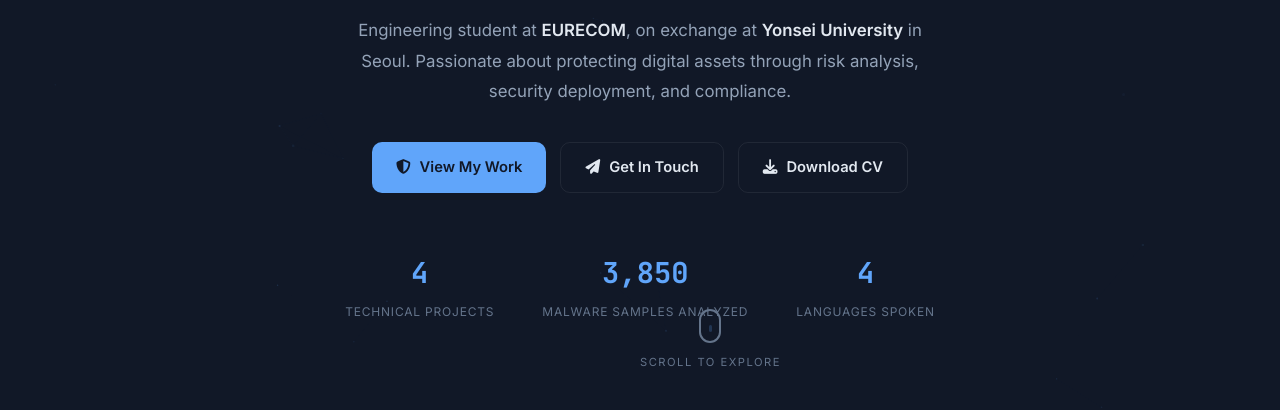
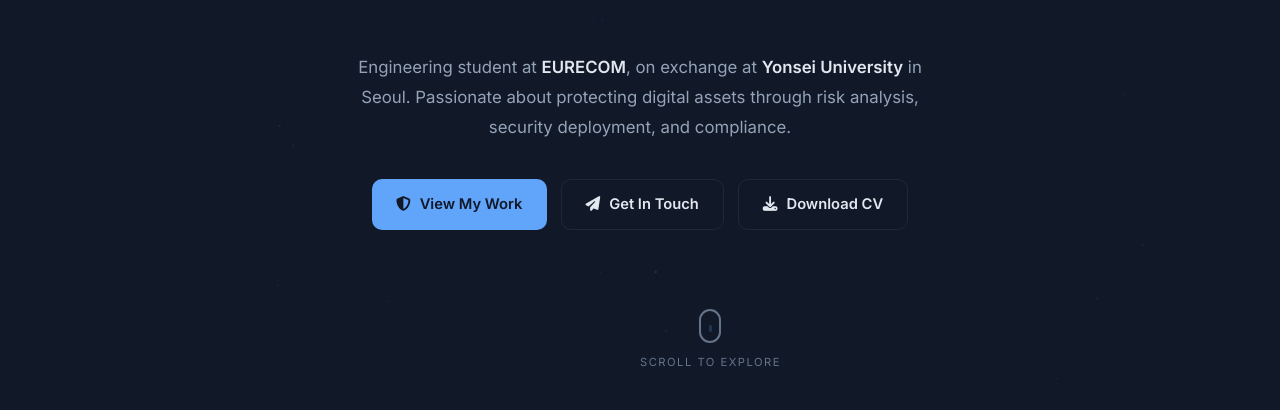
Before and after one commit to charlysejobe/charlysejobe.github.io, a plain HTML site: page korea.html in a window 1280 px wide. Shown: the part 392-802 px from the top of the page. Drawn offline with Linux system fonts and the light colour scheme.

Commit message:
Update korea.html

```diff
--- a/korea.html
+++ b/korea.html
@@ -75,20 +75,6 @@
                     <i class="fas fa-download"></i>
                     Download CV
                 </a>
-            </div>
-            <div class="hero-stats">
-                <div class="stat">
-                    <span class="stat-number" data-target="4">0</span>
-                    <span class="stat-label">Technical Projects</span>
-                </div>
-                <div class="stat">
-                    <span class="stat-number" data-target="3850">0</span>
-                    <span class="stat-label">Malware Samples Analyzed</span>
-                </div>
-                <div class="stat">
-                    <span class="stat-number" data-target="4">0</span>
-                    <span class="stat-label">Languages Spoken</span>
-                </div>
             </div>
         </div>
         <div class="scroll-indicator">
```
